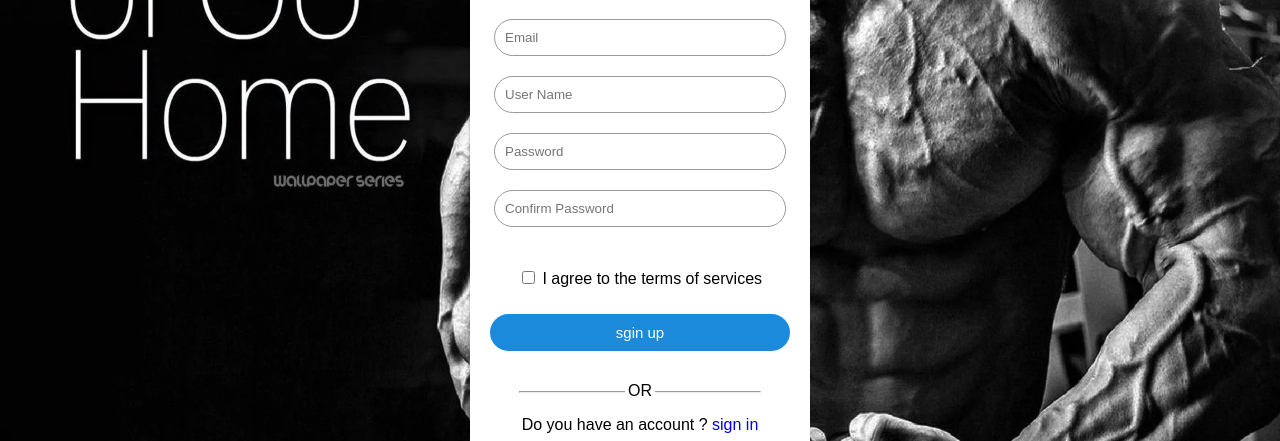
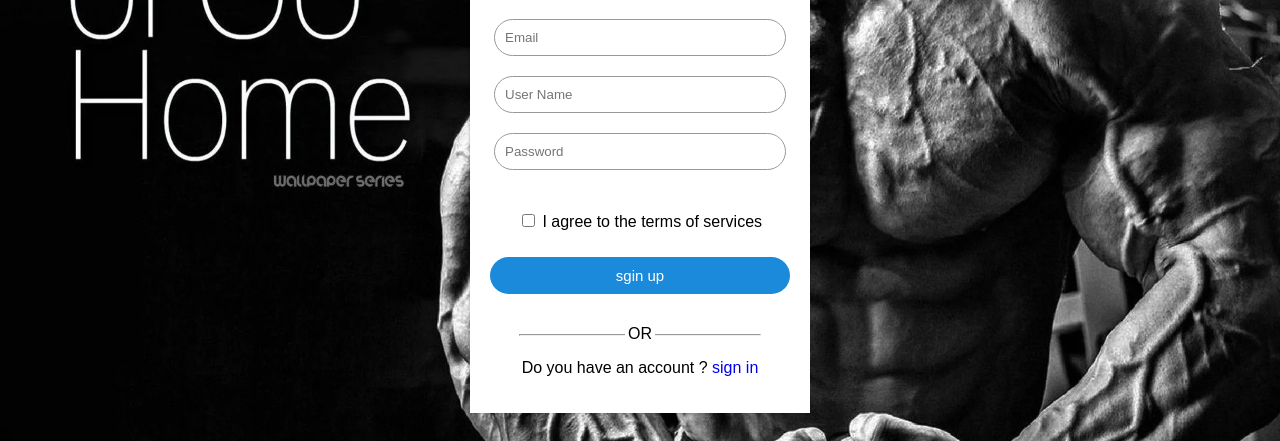
Before and after one commit to abl3z/GymProject, a plain HTML site: page sign.html in a window 1280 px wide. Shown: the part 359-800 px from the top of the page. Drawn offline with nearby package versions, Linux system fonts and the light colour scheme.

Commit message:
Update sign.html

```diff
--- a/sign.html
+++ b/sign.html
@@ -41,8 +41,7 @@
     <form>
         <input type="email" class="input_box" placeholder="Email">
         <input type="username" class="input_box" placeholder="User Name">
-        <input type="password" class="input_box" id="pass2" placeholder="Password">
-        <input type="password" class="input_box" id="pass2" placeholder="Confirm Password" onKeyUp="checkPasswordStrength();" >
+        <input type="password" class="input_box" id="password" placeholder="Password" onkeyup="checkPasswordStrength();">
         <P id="password-strength-status"></P>
         <p><span><input type="checkbox"></span> I agree to the terms of services</p>
         <button type="button" class="sign_btn">sgin up</button>
@@ -56,13 +55,13 @@
         var number = /([0-9])/;
         var lowerCase = /([a-z])/;
         var uperCase = /([A-Z])/;
-        var specialcharacters = /([~,!,@,#,$,%,^,&,*,-,,+,=,?,>,])/;
-        if ($('#pass2').val().length < 6) {
+        var special_characters = /([~,!,@,#,$,%,^,&,*,-,_,+,=,?,>,<])/;
+        if ($('#password').val().length < 8) {
             $('#password-strength-status').removeClass();
             $('#password-strength-status').addClass('weak-pass');
-            $('#password-strength-status').html("Weak (should be atleast 6 characters.)");
+            $('#password-strength-status').html("Weak (should be atleast 8 characters.)");
         } else {
-            if ($('#pass2').val().match(number) && $('#pass2').val().match(lowerCase) && $('#pass2').val().match(special_characters) && $('#pass2').val().match(uperCase)) {
+            if ($('#password').val().match(number) && $('#password').val().match(lowerCase) && $('#password').val().match(special_characters) && $('#password').val().match(uperCase)) {
                 $('#password-strength-status').removeClass();
                 $('#password-strength-status').addClass('strong-pass');
                 $('#password-strength-status').html("Strong");
@@ -83,7 +82,6 @@
 
     <footer>
         <div class="divfooter">
-
                 <h2 style="padding-left: 10px;">get the lastest news sent right to your inbox ! </h2>
                 <div style="margin-top: 15px;padding-left:30px;">
                 <form method="get"><label><input type="email" name="email" id="email" placeholder="Your Email"></label>
@@ -110,6 +108,5 @@
             </h3>
         </div>
     </footer>
-    <script src="./sign.js"></script>
 </body>
 </html>
```
Lines whose indentation alone changed are shown as unchanged.
